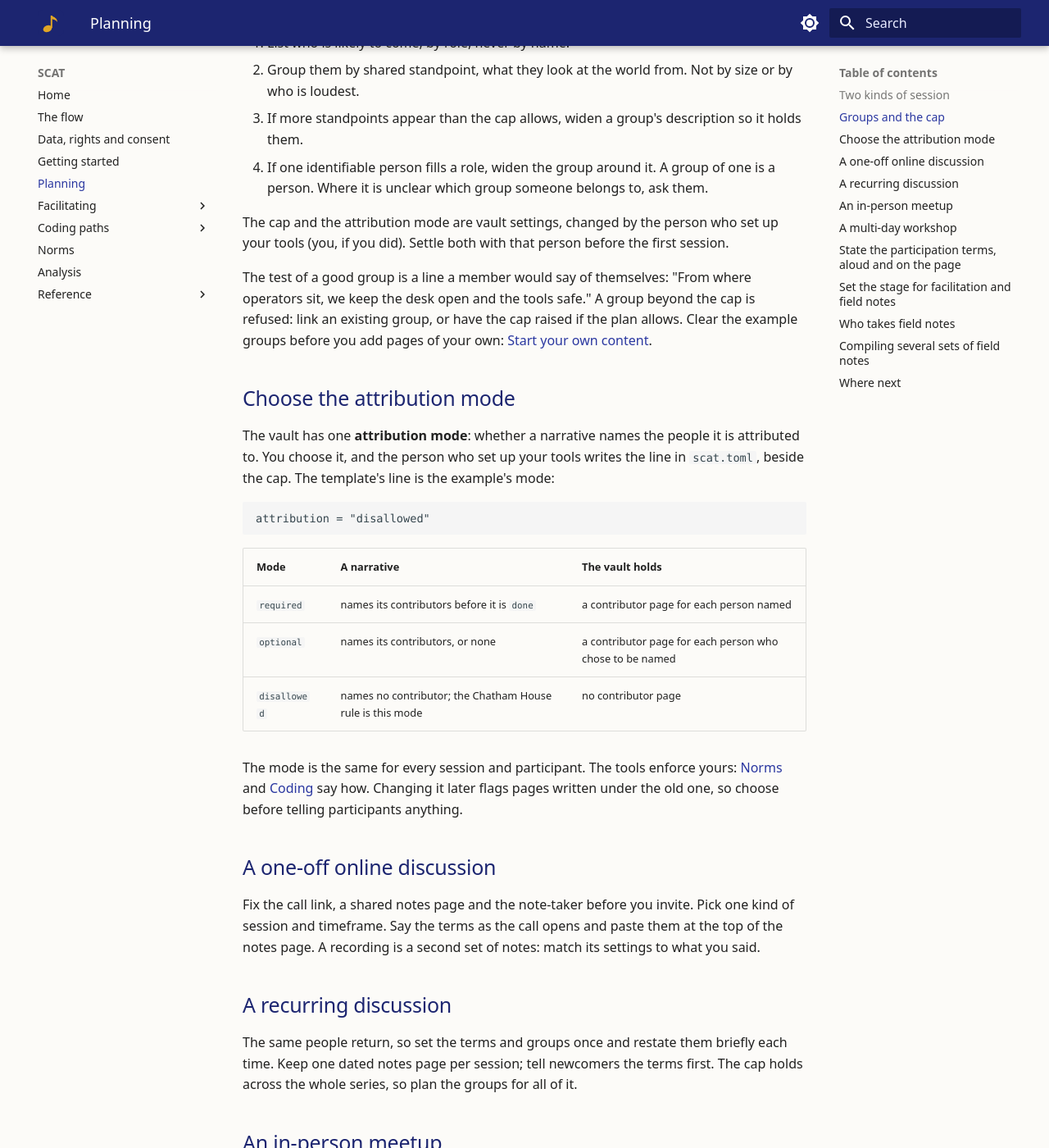
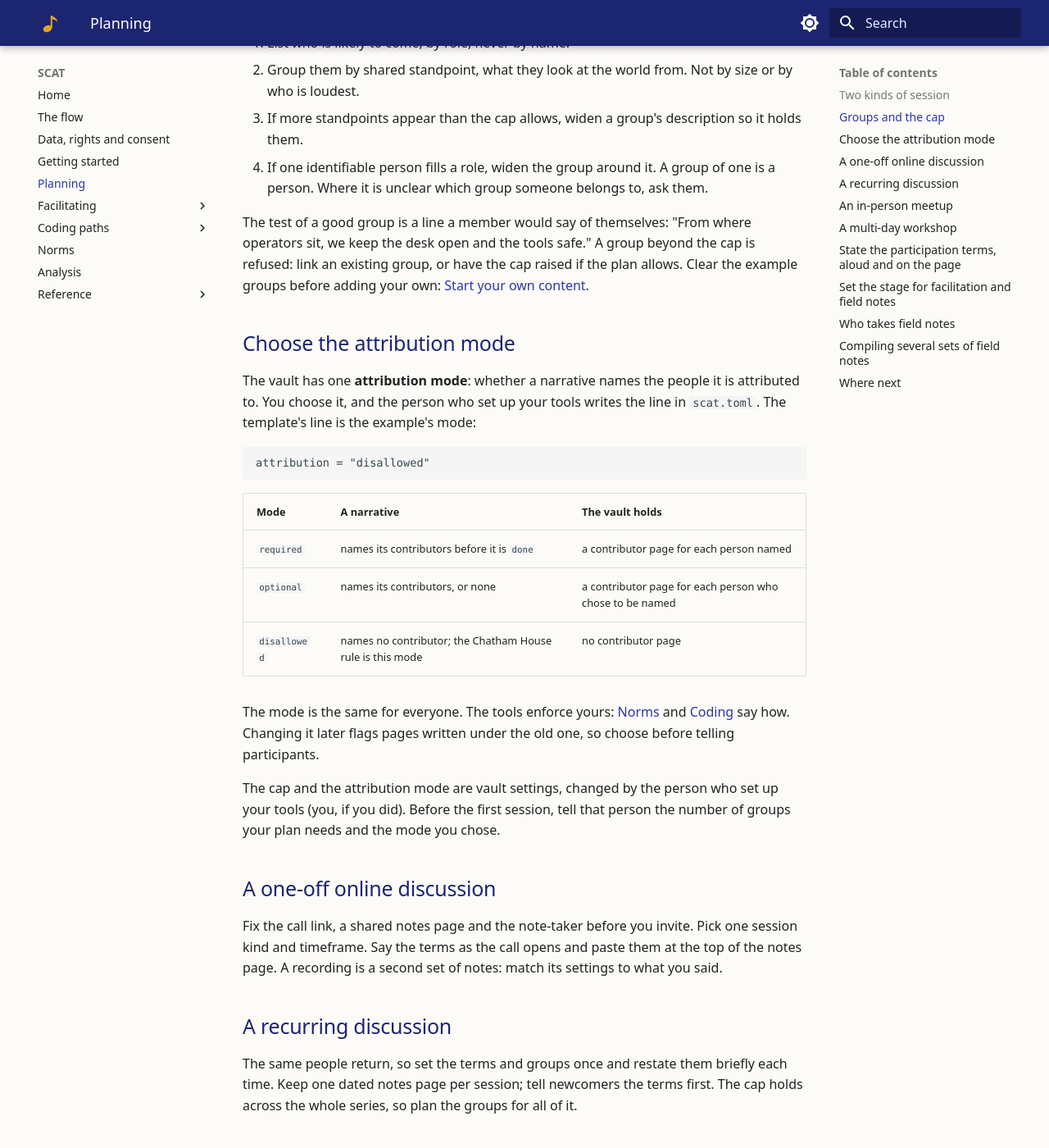
Before and after one commit to DynamicalSystemsGroup/scat-kg-tools, an MkDocs documentation site: the page built from docs/planning.md, in a window 1280 px wide and 1400 px high, scrolled down 1112 px. Shown: the whole window at 82% size. Built offline with MkDocs 1.6.1 and Material for MkDocs 9.7.7, drawn with Linux system fonts in a browser that asks for light colours; some of the changed text lies outside the part shown.

Commit message:
Docs: planning says what to tell the setup person; rewrap; tighten cap-of-3 test

````diff
--- a/docs/planning.md
+++ b/docs/planning.md
@@ -21,20 +21,18 @@ Every vault sets a cap on the number of groups, one line in `scat.toml`. The exa
 stakeholder_group_cap = 6
 ```
 
-The cap keeps groups large enough that nobody can be picked out. Cluster the people you expect to fit under it:
+The cap keeps groups large enough that nobody can be picked out. Cluster expected people to fit under it:
 
 1. List who is likely to come, by role, never by name.
 2. Group them by shared standpoint, what they look at the world from. Not by size or by who is loudest.
 3. If more standpoints appear than the cap allows, widen a group's description so it holds them.
 4. If one identifiable person fills a role, widen the group around it. A group of one is a person. Where it is unclear which group someone belongs to, ask them.
 
-The cap and the attribution mode are vault settings, changed by the person who set up your tools (you, if you did). Settle both with that person before the first session.
-
-The test of a good group is a line a member would say of themselves: "From where operators sit, we keep the desk open and the tools safe." A group beyond the cap is refused: link an existing group, or have the cap raised if the plan allows. Clear the example groups before you add pages of your own: [Start your own content](getting-started.md#5-start-your-own-content).
+The test of a good group is a line a member would say of themselves: "From where operators sit, we keep the desk open and the tools safe." A group beyond the cap is refused: link an existing group, or have the cap raised if the plan allows. Clear the example groups before adding your own: [Start your own content](getting-started.md#5-start-your-own-content).
 
 ## Choose the attribution mode
 
-The vault has one **attribution mode**: whether a narrative names the people it is attributed to. You choose it, and the person who set up your tools writes the line in `scat.toml`, beside the cap. The template's line is the example's mode:
+The vault has one **attribution mode**: whether a narrative names the people it is attributed to. You choose it, and the person who set up your tools writes the line in `scat.toml`. The template's line is the example's mode:
 
 ```text
 attribution = "disallowed"
@@ -46,11 +44,13 @@ attribution = "disallowed"
 | `optional` | names its contributors, or none | a contributor page for each person who chose to be named |
 | `disallowed` | names no contributor; the Chatham House rule is this mode | no contributor page |
 
-The mode is the same for every session and participant. The tools enforce yours: [Norms](norms.md#writing-together) and [Coding](coding.md#contributor-pages-and-attributed_to) say how. Changing it later flags pages written under the old one, so choose before telling participants anything.
+The mode is the same for everyone. The tools enforce yours: [Norms](norms.md#writing-together) and [Coding](coding.md#contributor-pages-and-attributed_to) say how. Changing it later flags pages written under the old one, so choose before telling participants.
+
+The cap and the attribution mode are vault settings, changed by the person who set up your tools (you, if you did). Before the first session, tell that person the number of groups your plan needs and the mode you chose.
 
 ## A one-off online discussion
 
-Fix the call link, a shared notes page and the note-taker before you invite. Pick one kind of session and timeframe. Say the terms as the call opens and paste them at the top of the notes page. A recording is a second set of notes: match its settings to what you said.
+Fix the call link, a shared notes page and the note-taker before you invite. Pick one session kind and timeframe. Say the terms as the call opens and paste them at the top of the notes page. A recording is a second set of notes: match its settings to what you said.
 
 ## A recurring discussion
 
````
Also changed, not shown: docs/chat-path.md (+3 -2 lines), docs/data-and-consent.md (+5 -5 lines), docs/getting-started.md (+2 -2 lines), 1 other file.
